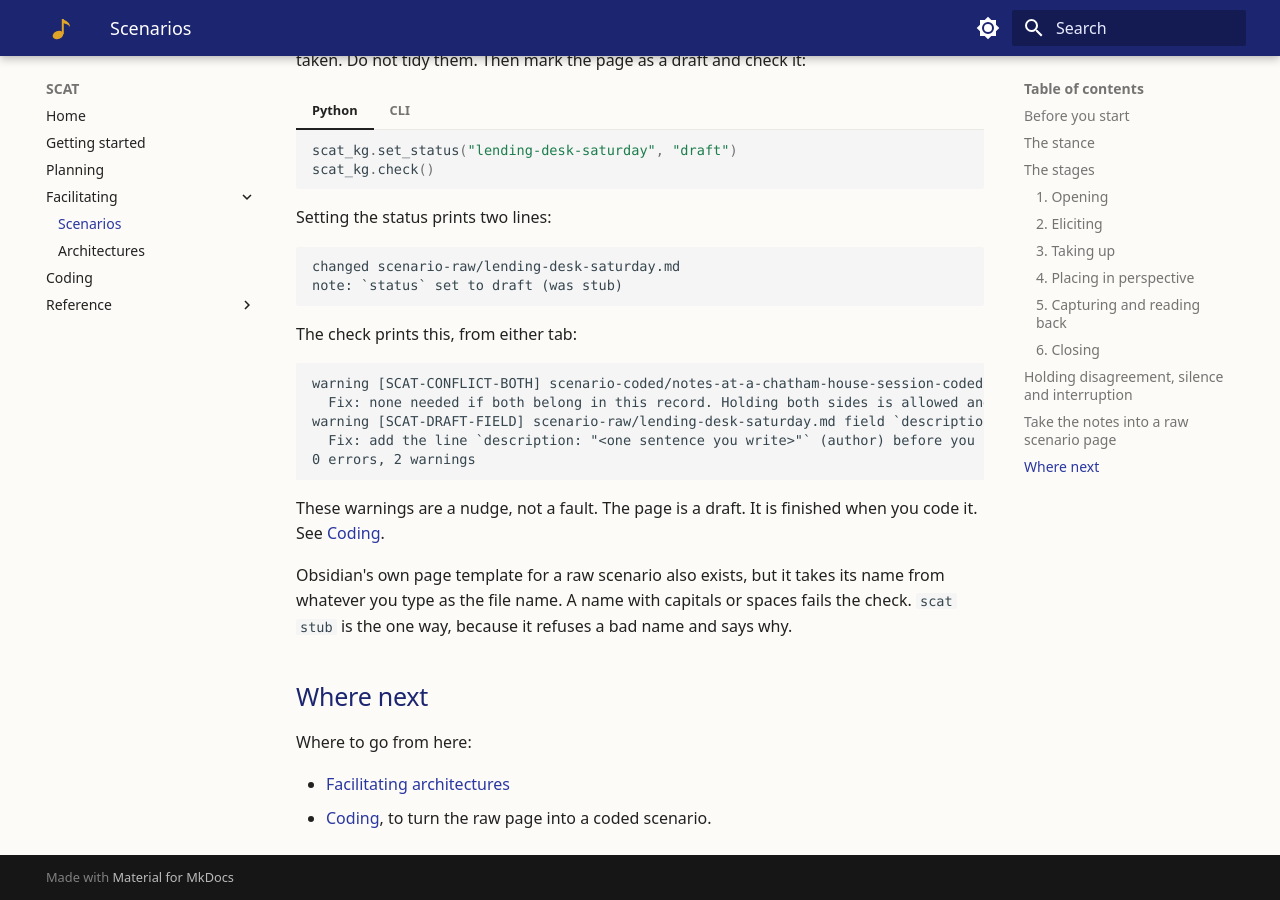
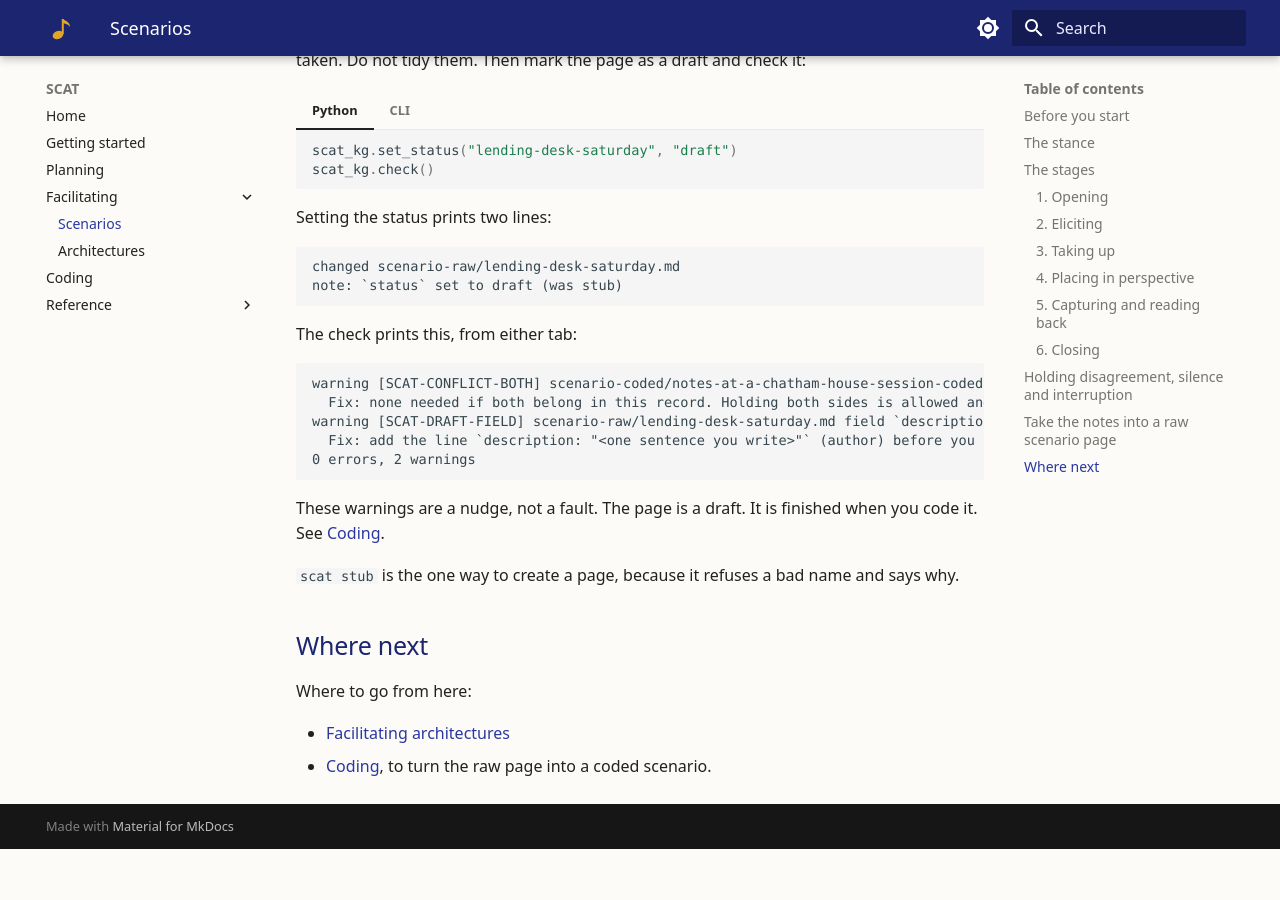
Before and after one commit to DynamicalSystemsGroup/scat-kg-tools, an MkDocs documentation site: the page built from docs/facilitate-scenarios.md, in a window 1280 px wide and 900 px high, scrolled down 5022 px. Built offline with MkDocs 1.6.1 and Material for MkDocs 9.7.7, drawn with Linux system fonts in a browser that asks for light colours; after the commit the page ends 5871 px from its top, so only the background shows below that.

Commit message:
Docs: drop the Obsidian page templates

```diff
--- a/docs/facilitate-scenarios.md
+++ b/docs/facilitate-scenarios.md
@@ -254,9 +254,7 @@ warning [SCAT-DRAFT-FIELD] scenario-raw/lending-desk-saturday.md field `descript
 These warnings are a nudge, not a fault. The page is a draft. It is finished when you code it.
 See [Coding](coding.md).
 
-Obsidian's own page template for a raw scenario also exists, but it takes its name from whatever you type as the file
-name. A name with capitals or spaces fails the check. `scat stub` is the one way, because it refuses a bad name and
-says why.
+`scat stub` is the one way to create a page, because it refuses a bad name and says why.
 
 ## Where next
 
```
Also changed, not shown: docs/coding.md (+1 -1 lines), docs/facilitate-architectures.md (+1 -3 lines), docs/getting-started.md (+2 -3 lines).
